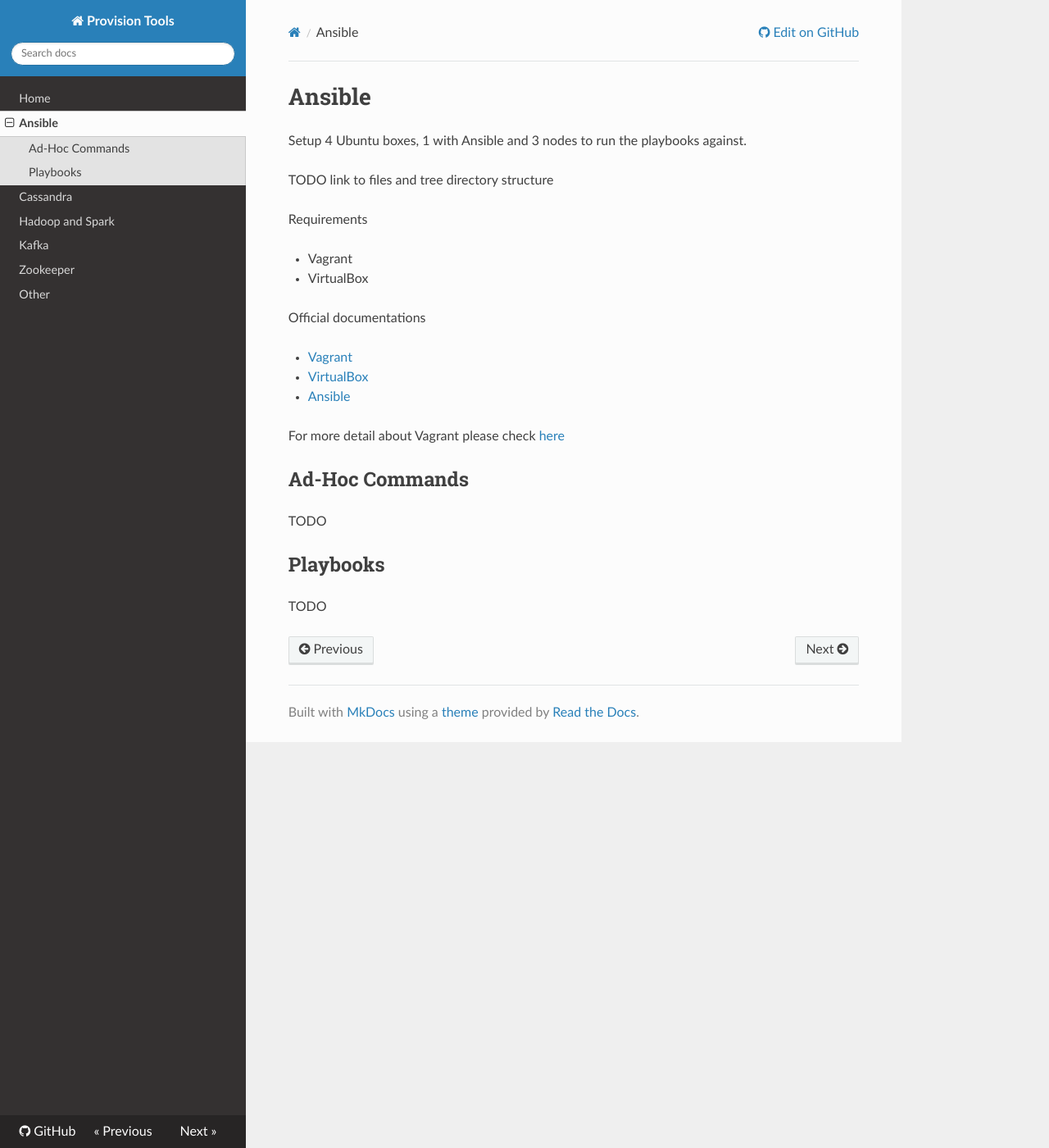
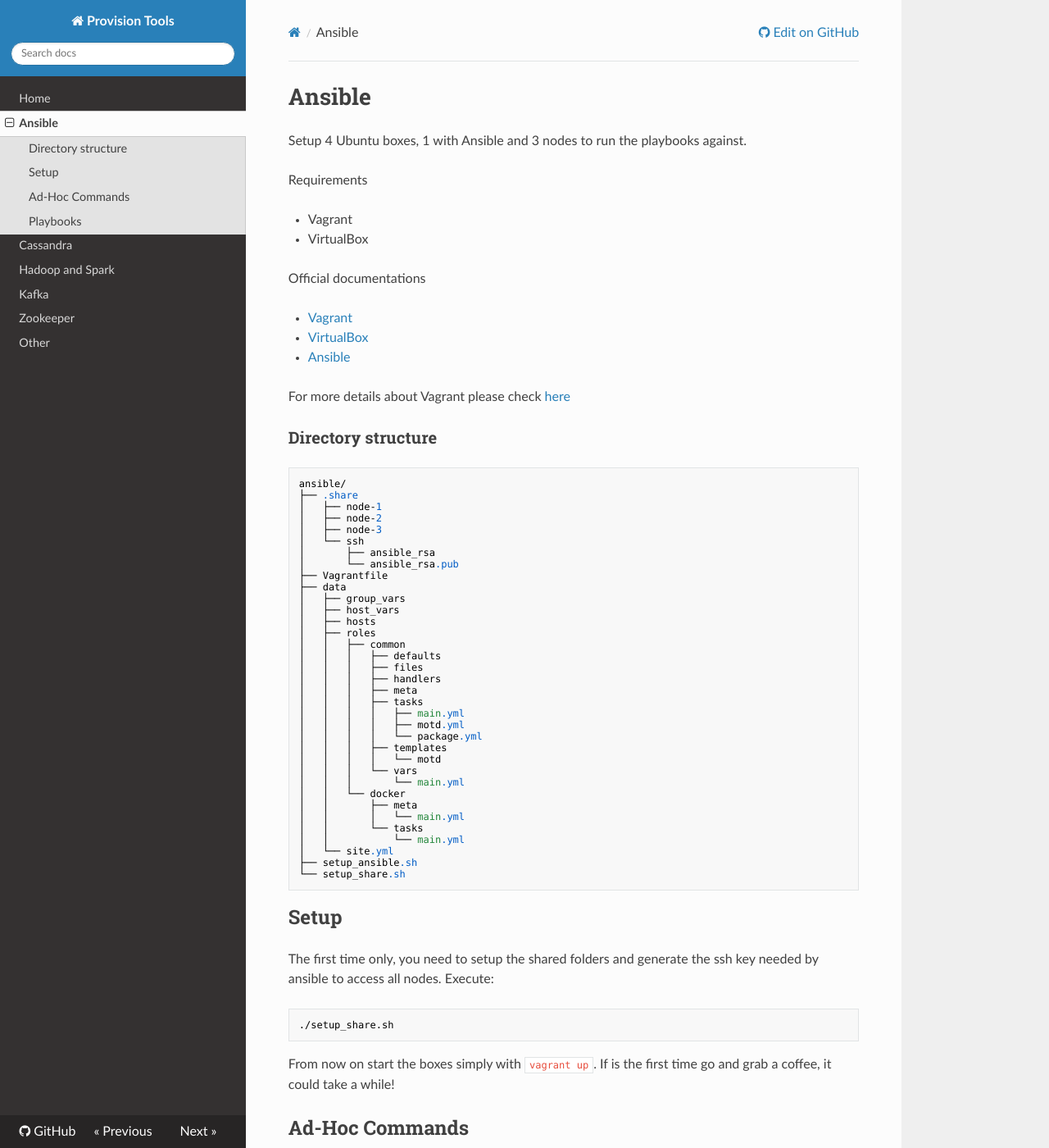
Before and after one commit to niqdev/devops, an MkDocs documentation site: the page built from docs/ansible.md, in a window 1280 px wide and 1400 px high. Shown: the whole window at 82% size. Built offline with MkDocs 1.6.1, drawn with Linux system fonts in a browser that asks for light colours; nearby versions of some CDN libraries; old or Windows-style settings are respelled for this version of MkDocs.

Commit message:
ansible: update readme

````diff
--- a/docs/ansible.md
+++ b/docs/ansible.md
@@ -1,8 +1,6 @@
 # Ansible
 
 Setup 4 Ubuntu boxes, 1 with Ansible and 3 nodes to run the playbooks against.
-
-TODO link to files and tree directory structure
 
 Requirements
 
@@ -15,7 +13,57 @@ Official documentations
 * [VirtualBox](https://www.virtualbox.org/wiki/Downloads)
 * [Ansible](http://docs.ansible.com/ansible/latest/index.html)
 
-For more detail about Vagrant please check [here](TODO)
+For more details about Vagrant please check [here](other.md)
+
+### Directory structure
+
+```
+ansible/
+├── .share
+│   ├── node-1
+│   ├── node-2
+│   ├── node-3
+│   └── ssh
+│       ├── ansible_rsa
+│       └── ansible_rsa.pub
+├── Vagrantfile
+├── data
+│   ├── group_vars
+│   ├── host_vars
+│   ├── hosts
+│   ├── roles
+│   │   ├── common
+│   │   │   ├── defaults
+│   │   │   ├── files
+│   │   │   ├── handlers
+│   │   │   ├── meta
+│   │   │   ├── tasks
+│   │   │   │   ├── main.yml
+│   │   │   │   ├── motd.yml
+│   │   │   │   └── package.yml
+│   │   │   ├── templates
+│   │   │   │   └── motd
+│   │   │   └── vars
+│   │   │       └── main.yml
+│   │   └── docker
+│   │       ├── meta
+│   │       │   └── main.yml
+│   │       └── tasks
+│   │           └── main.yml
+│   └── site.yml
+├── setup_ansible.sh
+└── setup_share.sh
+```
+
+## Setup
+
+The first time only, you need to setup the shared folders and generate the ssh key needed by ansible to access all nodes. Execute:
+
+```
+./setup_share.sh
+```
+
+From now on start the boxes simply with `vagrant up`. If is the first time go and grab a coffee, it could take a while!
 
 ## Ad-Hoc Commands
 
````
Also changed, not shown: ansible/README.md (+36 -0 lines), dev.txt (+0 -36 lines).
